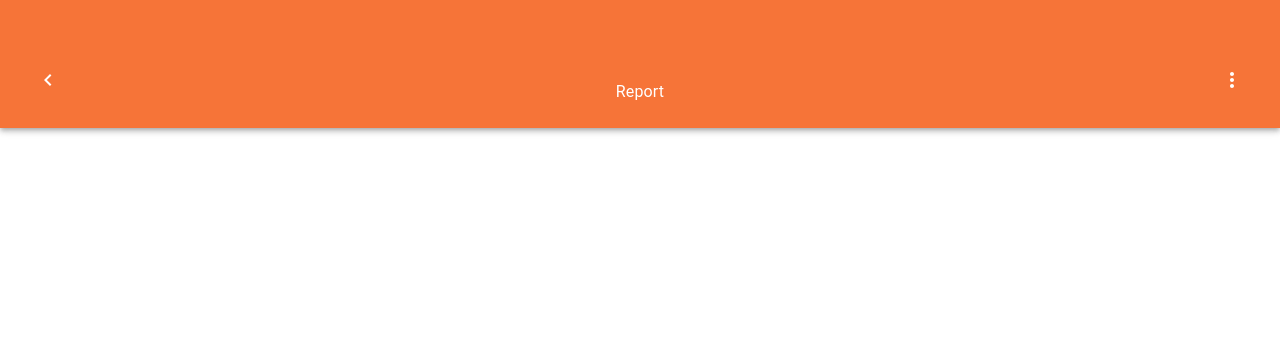
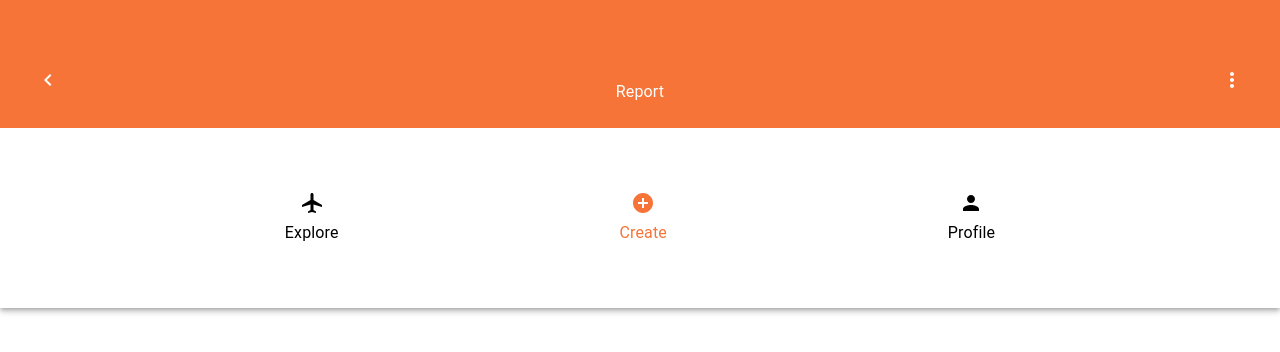
Before and after one commit to DavidAndreww/airport-challenge, a React (Create React App) app: page / in a window 1280 px wide. Shown: the top 352 px of the page. Built offline with nearby package versions, Linux system fonts and the light colour scheme.

Commit message:
reinstalled package.json after removing un-needed icon packages. finishing footer section.

```diff
--- a/package.json
+++ b/package.json
@@ -5,8 +5,6 @@
   "dependencies": {
     "@material-ui/core": "^4.11.0",
     "@material-ui/icons": "^4.9.1",
-    "@mdi/js": "^5.5.55",
-    "@mdi/react": "^1.4.0",
     "@testing-library/jest-dom": "^4.2.4",
     "@testing-library/react": "^9.5.0",
     "@testing-library/user-event": "^7.2.1",
--- a/src/App.js
+++ b/src/App.js
@@ -1,9 +1,13 @@
 import React from 'react'
 import Navigation from './components/Navigation'
+import Footer from './components/Footer'
 
-function App () {
+function App() {
   return (
-    <Navigation />
+    <div>
+      <Navigation />
+      <Footer />
+    </div>
   )
 }
 
--- a/src/components/Footer.js
+++ b/src/components/Footer.js
@@ -0,0 +1,58 @@
+import React from 'react'
+import AppBar from '@material-ui/core/AppBar'
+import Toolbar from '@material-ui/core/Toolbar'
+import Box from '@material-ui/core/Box'
+import Typography from '@material-ui/core/Typography'
+import IconButton from '@material-ui/core/IconButton'
+import AddCircleIcon from '@material-ui/icons/AddCircle'
+import PersonIcon from '@material-ui/icons/Person'
+import LocalAirportIcon from '@material-ui/icons/LocalAirport'
+import { makeStyles } from '@material-ui/core/styles'
+
+const useStyles = makeStyles((theme) => ({
+  toolbar: {
+    minHeight: 180,
+    alignItems: 'center',
+    justifyContent: 'space-evenly',
+    paddingLeft: theme.spacing(2),
+    paddingRight: theme.spacing(2),
+    background: 'white'
+  },
+  primaryButton: {
+    color: '#F67438'
+  },
+  secondaryButton: {
+    color: 'black'
+  }
+}))
+
+export default function Footer () {
+  const classes = useStyles()
+
+  return (
+    <div>
+      <AppBar position='static'>
+        <Toolbar className={classes.toolbar}>
+          <IconButton className={classes.secondaryButton}>
+            <Box>
+              <LocalAirportIcon />
+              <Typography>Explore</Typography>
+            </Box>
+          </IconButton>
+          <IconButton className={classes.primaryButton}>
+            <Box>
+              <AddCircleIcon />
+              <Typography>Create</Typography>
+            </Box>
+          </IconButton>
+          <IconButton className={classes.secondaryButton}>
+            <Box>
+              <PersonIcon />
+              <Typography>Profile</Typography>
+            </Box>
+          </IconButton>
+        </Toolbar>
+      </AppBar>
+    </div>
+  )
+}
--- a/src/components/Navigation.js
+++ b/src/components/Navigation.js
@@ -4,8 +4,7 @@ import Toolbar from '@material-ui/core/Toolbar'
 import Typography from '@material-ui/core/Typography'
 import IconButton from '@material-ui/core/IconButton'
 import MoreIcon from '@material-ui/icons/MoreVert'
-import Icon from '@mdi/react'
-import { mdiChevronLeft } from '@mdi/js'
+import ChevronLeftIcon from '@material-ui/icons/ChevronLeft'
 import { makeStyles } from '@material-ui/core/styles'
 
 const useStyles = makeStyles((theme) => ({
@@ -27,8 +26,8 @@ export default function Navigation () {
     <div>
       <AppBar position='static'>
         <Toolbar className={classes.toolbar}>
-          <IconButton>
-            <Icon path={mdiChevronLeft} color='white' size={1} />
+          <IconButton className={classes.iconButton}>
+            <ChevronLeftIcon />
           </IconButton>
           <Typography>Report</Typography>
           <IconButton className={classes.iconButton}>
```
Also changed, not shown: 1 other file (tests, documents, lock files or other folders).
